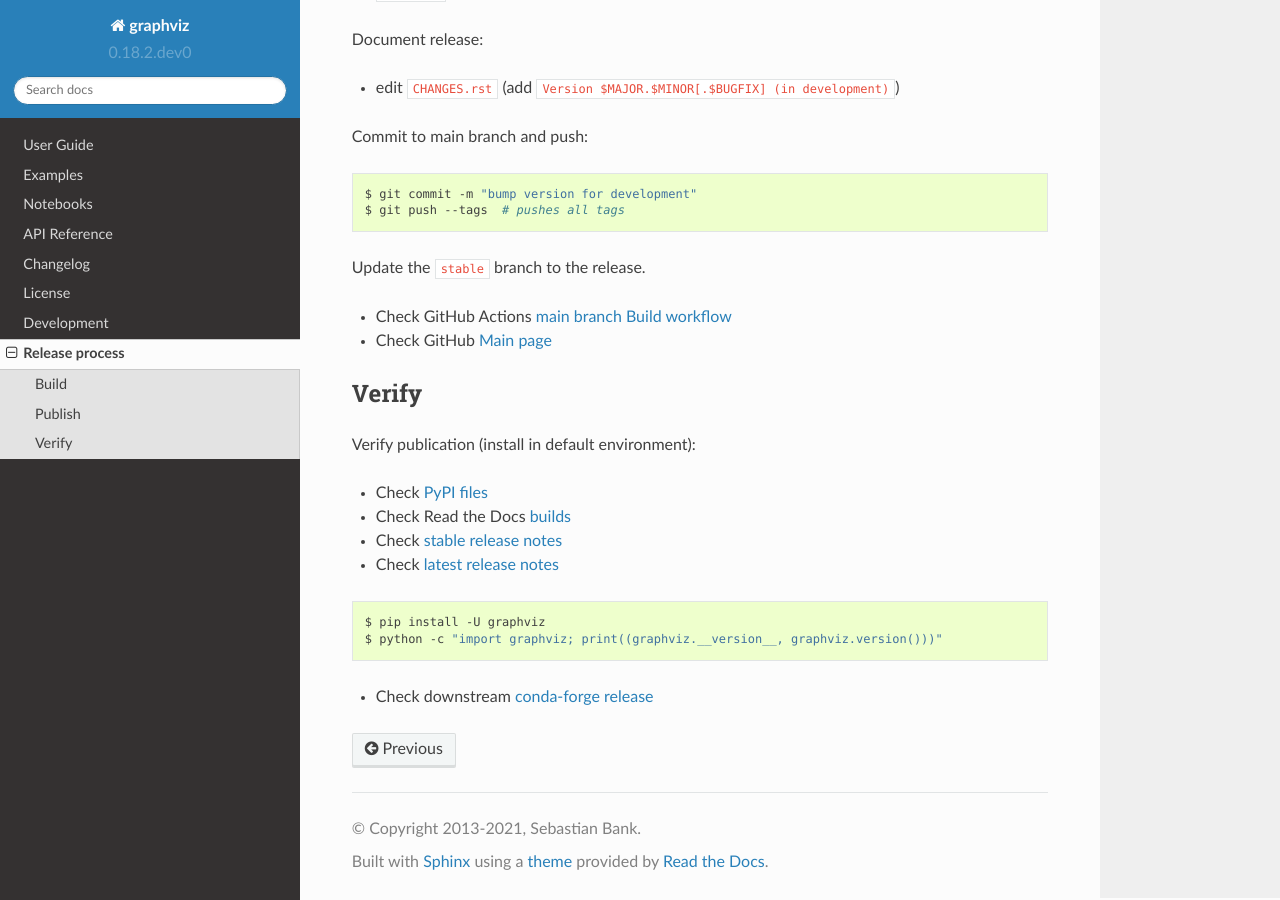
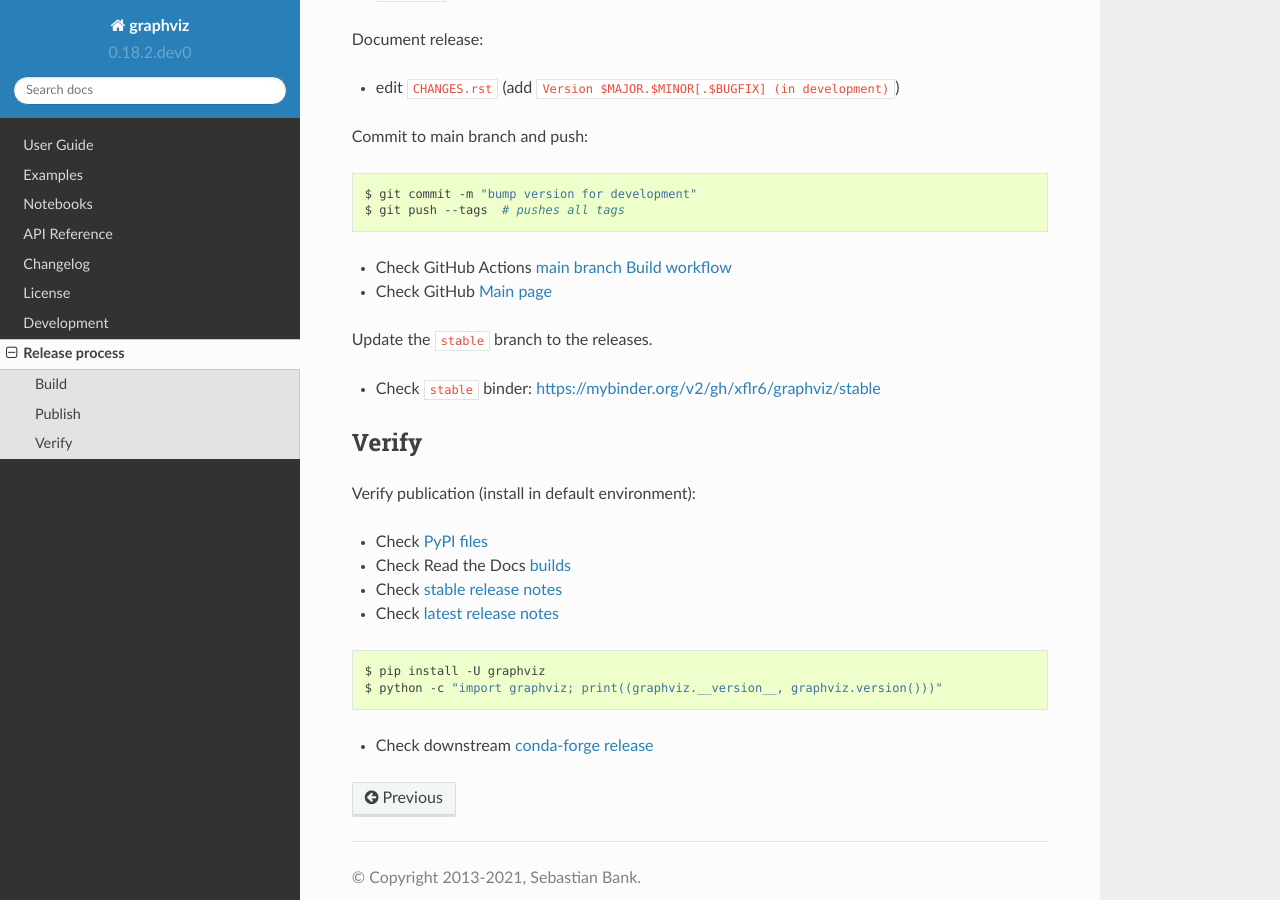
Before and after one commit to xflr6/graphviz, a Sphinx documentation site: the page built from docs/release_process.rst, in a window 1280 px wide and 900 px high, scrolled down 2086 px. Built offline with Sphinx 7.4.7 and the Read the Docs theme 2.0.0, drawn with Linux system fonts in a browser that asks for light colours; the version number is read from the project's files by our own code.

Commit message:
improve verification

```diff
--- a/docs/release_process.rst
+++ b/docs/release_process.rst
@@ -112,11 +112,13 @@ Commit to main branch and push:
     $ git commit -m "bump version for development"
     $ git push --tags  # pushes all tags
 
-Update the ``stable`` branch to the release.
-
 - Check GitHub Actions `main branch Build workflow
   <https://github.com/xflr6/graphviz/actions?query=branch%3Amaster>`_
 - Check GitHub `Main page <https://github.com/xflr6/graphviz>`_
+
+Update the ``stable`` branch to the releases.
+
+- Check ``stable`` binder: https://mybinder.org/v2/gh/xflr6/graphviz/stable
 
 
 Verify
```
